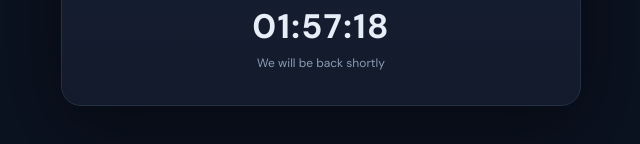
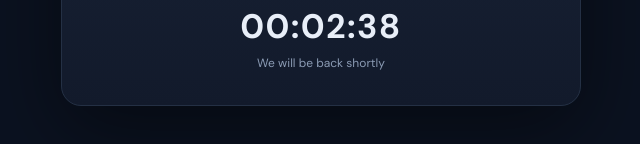
Before and after one commit to royaltiwari322k-art/Bulkmail, a website: page public/index.html in a window 1280 px wide. Shown: the part 446-590 px from the top of the page, 319-959 px from the left. Drawn offline with Linux system fonts and the light colour scheme.

Commit message:
Set maintenance timer to three minute test

```diff
--- a/public/index.html
+++ b/public/index.html
@@ -327,7 +327,7 @@
 let sse = null;
 let token = sessionStorage.getItem('gate') || '';
 let keepAlive = null;
-const MAINTENANCE_END = Date.parse('2026-09-14T18:43:22+05:30');
+const MAINTENANCE_END = Date.parse('2026-09-14T16:48:42+05:30');
 
 initMaintenance();
 
```
